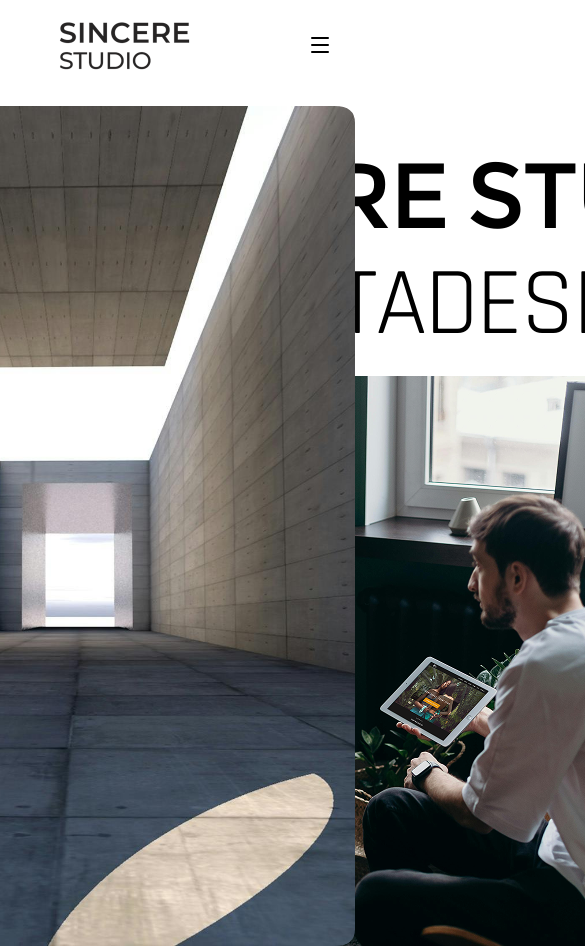
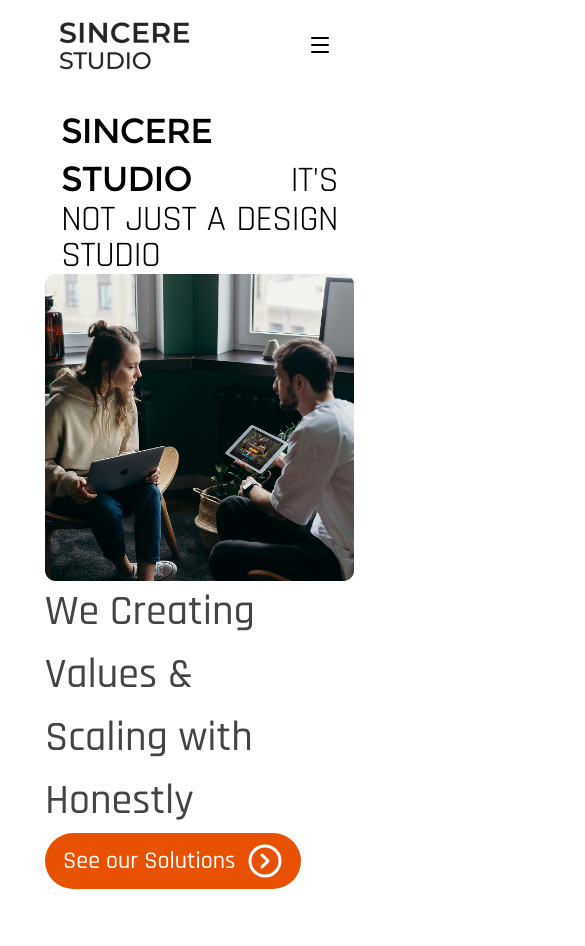
Before and after one commit to cristianccgg/sincere-studio, a React (Vite) app: page / in a window 390 px wide. Shown: the top 946 px of the page, 585 px wide, since content can reach past the window. After the commit the page ends 889 px from the top, so only its background shows below. Built offline with nearby package versions, Linux system fonts and the light colour scheme.

Commit message:
layout landing

```diff
--- a/src/components/common/Button.jsx
+++ b/src/components/common/Button.jsx
@@ -5,6 +5,7 @@
   icon,
   iconPosition = "right",
   size = "md",
+  fontWeight = "semibold",
   className = "",
   ...props
 }) => {
@@ -18,7 +19,7 @@
     <button
       className={`
         inline-flex items-center justify-center
-        font-rajdhani font-semibold
+        font-rajdhani font-${fontWeight}
         bg-[#E85102] text-white
         rounded-[100px]
         cursor-pointer
@@ -32,11 +33,11 @@
       {...props}
     >
       {icon && iconPosition === "left" && (
-        <span className="flex-shrink-0">{icon}</span>
+        <span className="shrink-0">{icon}</span>
       )}
       {children}
       {icon && iconPosition === "right" && (
-        <span className="flex-shrink-0">{icon}</span>
+        <span className="shrink-0">{icon}</span>
       )}
     </button>
   );
--- a/src/components/pages/Landing.jsx
+++ b/src/components/pages/Landing.jsx
@@ -1,36 +1,38 @@
 import React from "react";
+import Button from "../common/Button";
+import { CircleChevronRight } from "lucide-react";
 
 const Landing = () => {
   return (
     <div>
       <section className="w-full mt-4">
         <div className="flex  mx-auto relative">
-          <div className="flex flex-col w-[1033px] h-[270px] justify-center">
-            <div className="flex justify-between items-baseline leading-none">
-              <span className="font-nats text-[128px] font-normal tracking-[-0.02em]">
+          <div className="flex flex-col w-full xl:w-[1033px] h-auto xl:h-[270px] justify-center px-4 xl:px-0">
+            <div className="flex flex-wrap xl:flex-nowrap justify-between items-baseline leading-none gap-x-2">
+              <span className="font-nats text-[48px] sm:text-[72px] md:text-[96px] xl:text-[128px] font-normal tracking-[-0.02em]">
                 SINCERE
               </span>
-              <span className="font-nats text-[128px] font-normal tracking-[-0.02em]">
+              <span className="font-nats text-[48px] sm:text-[72px] md:text-[96px] xl:text-[128px] font-normal tracking-[-0.02em]">
                 STUDIO
               </span>
-              <span className="font-rajdhani text-[96px] tracking-[-0.02em]">
+              <span className="font-rajdhani text-[36px] sm:text-[54px] md:text-[72px] xl:text-[96px] tracking-[-0.02em]">
                 IT'S
               </span>
             </div>
-            <div className="flex justify-between items-baseline leading-none">
-              <span className="font-rajdhani text-[96px]  tracking-[-0.02em]">
+            <div className="flex flex-wrap xl:flex-nowrap justify-between items-baseline leading-none gap-x-2">
+              <span className="font-rajdhani text-[36px] sm:text-[54px] md:text-[72px] xl:text-[96px] tracking-[-0.02em]">
                 NOT
               </span>
-              <span className="font-rajdhani text-[96px]  tracking-[-0.02em]">
+              <span className="font-rajdhani text-[36px] sm:text-[54px] md:text-[72px] xl:text-[96px] tracking-[-0.02em]">
                 JUST
               </span>
-              <span className="font-rajdhani text-[96px]  tracking-[-0.02em]">
+              <span className="font-rajdhani text-[36px] sm:text-[54px] md:text-[72px] xl:text-[96px] tracking-[-0.02em]">
                 A
               </span>
-              <span className="font-rajdhani text-[96px]  tracking-[-0.02em]">
+              <span className="font-rajdhani text-[36px] sm:text-[54px] md:text-[72px] xl:text-[96px] tracking-[-0.02em]">
                 DESIGN
               </span>
-              <span className="font-rajdhani text-[96px]  tracking-[-0.02em]">
+              <span className="font-rajdhani text-[36px] sm:text-[54px] md:text-[72px] xl:text-[96px] tracking-[-0.02em]">
                 STUDIO
               </span>
             </div>
@@ -49,10 +51,10 @@
                     Q 1 1, 0.98 1
                     L 0.47 1
                     Q 0.45 1, 0.45 0.98
-                    L 0.45 0.70
-                    Q 0.45 0.68, 0.43 0.68
-                    L 0.02 0.68
-                    Q 0 0.68, 0 0.66
+                    L 0.45 0.75
+                    Q 0.45 0.73, 0.43 0.73
+                    L 0.02 0.73
+                    Q 0 0.73, 0 0.71
                     L 0 0.34
                     Q 0 0.32, 0.02 0.32
                     L 0.43 0.32
@@ -64,7 +66,7 @@
             </defs>
           </svg>
           <div
-            className="absolute -right-px w-[1020px] h-[840px] bg-cover"
+            className="absolute -right-px w-[1020px] h-[840px] bg-cover hidden xl:block"
             style={{
               backgroundImage: "url('/images/landing/hero2.png')",
               backgroundPosition: "15% center",
@@ -73,12 +75,21 @@
           />
         </div>
 
-        <div>
+        <div className="flex flex-col lg:flex-row lg:items-end justify-between max-w-[1043px]">
           <img
             src="/images/landing/hero1.png"
             alt="hero-img1"
-            className="max-w-143.5"
+            className="md:max-w-143.5"
           />
+          <div className="max-w-107">
+            <h2 className="font-medium text-[#444444] xl:text-[48px] text-[42px]">
+              We Creating Values & <br />
+              Scaling with Honestly
+            </h2>
+            <Button fontWeight="medium" icon={<CircleChevronRight size={36} />}>
+              See our Solutions
+            </Button>
+          </div>
         </div>
         <div></div>
       </section>
```
